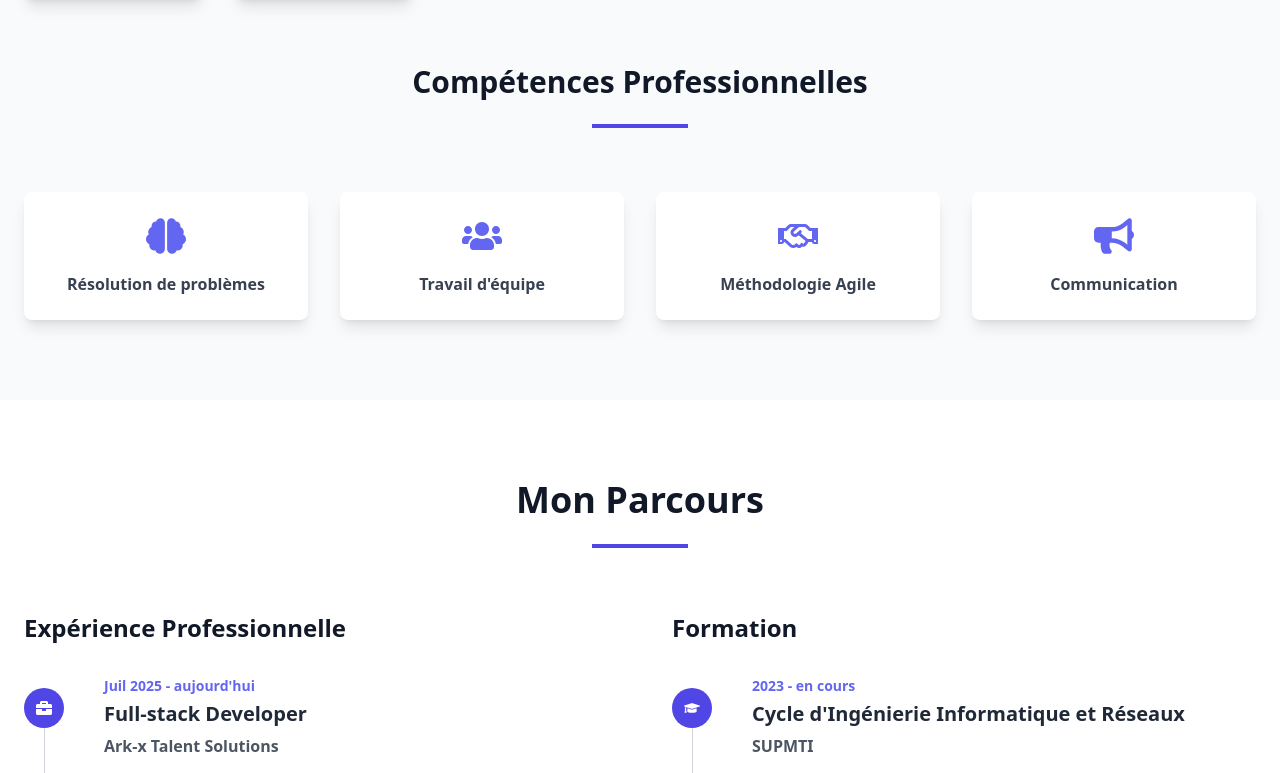
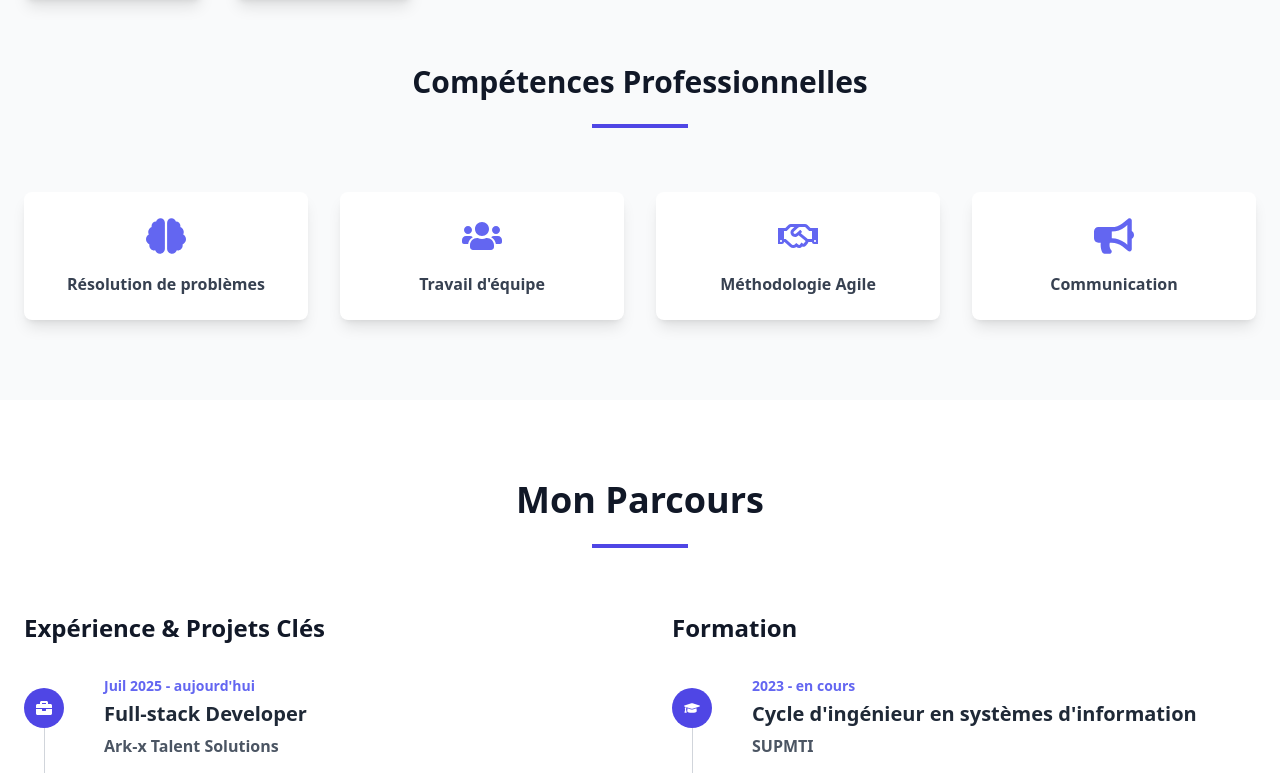
Before and after one commit to zakariaghrib/portfolio-zakariaGhrib, a React (Create React App) app: page / in a window 1280 px wide. Shown: the part 2027-2800 px from the top of the page. Built offline with nearby package versions, Linux system fonts and the light colour scheme.

Commit message:
Update Experience.js

```diff
--- a/src/components/Experience.js
+++ b/src/components/Experience.js
@@ -1,5 +1,5 @@
 import React from 'react';
-import { FaBriefcase, FaGraduationCap } from 'react-icons/fa';
+import { FaBriefcase, FaGraduationCap, FaCode } from 'react-icons/fa';
 
 const experiences = [
   {
@@ -8,9 +8,21 @@ const experiences = [
     title: "Full-stack Developer",
     company: "Ark-x Talent Solutions",
     description: [
-      "Développement et maintenance d'applications web en React.js et Node.js.",
-      "Gestion du cycle de vie complet du développement.",
-      "Collaboration en équipe pour optimiser la performance."
+      "Géré le cycle de vie complet du développement, de la conception à la mise en production.",
+      "Collaboré en équipe pour résoudre des problèmes techniques et optimiser la performance des applications.",
+      "Technologies: React.js, Node.js, Express.js, MongoDB, Docker, Git, Jest, Swagger"
+    ]
+  },
+  {
+    icon: <FaCode />,
+    date: "Sept 2025",
+    title: "Système de Gestion Scolaire | Projet Full-Stack MERN",
+    company: "Projet Académique (SUPMTI)",
+    description: [
+        "Développement d'une application web complète pour la gestion des notes, étudiants, et classes.",
+        "Implémentation d'un système d'authentification sécurisé avec gestion des rôles (Admin, Enseignant, Étudiant).",
+        "Création d'un système complet de gestion des notes, de la saisie à la génération de bulletins en PDF.",
+        "Technologies: React.js, Node.js, Express, MongoDB, Material-UI, Framer Motion, JWT."
     ]
   }
 ];
@@ -19,9 +31,9 @@ const education = [
     {
       icon: <FaGraduationCap />,
       date: "2023 - en cours",
-      title: "Cycle d'Ingénierie Informatique et Réseaux",
+      title: "Cycle d'ingénieur en systèmes d'information",
       company: "SUPMTI",
-      description: ["Option Génie Informatique."]
+      description: []
     },
     {
         icon: <FaGraduationCap />,
@@ -29,8 +41,8 @@ const education = [
         title: "Technicien Spécialisé en Développement Informatique",
         company: "ESIAM",
         description: []
-      }
-  ];
+    }
+];
 
 const ExperienceItem = ({ item }) => (
     <div className="relative mb-8 pl-16">
@@ -42,7 +54,7 @@ const ExperienceItem = ({ item }) => (
             <p className="mb-1 text-sm font-semibold text-indigo-500">{item.date}</p>
             <h4 className="mb-1.5 text-xl font-bold text-gray-800 dark:text-white">{item.title}</h4>
             <h5 className="mb-3 font-semibold text-gray-600 dark:text-gray-400">{item.company}</h5>
-            <ul className="list-disc list-inside space-y-1 text-gray-700 dark:text-gray-300">
+            <ul className="list-disc list-inside space-y-2 text-gray-700 dark:text-gray-300">
                 {item.description.map((desc, index) => <li key={index}>{desc}</li>)}
             </ul>
         </div>
@@ -59,7 +71,7 @@ const Experience = () => {
         </div>
         <div className="grid grid-cols-1 md:grid-cols-2 gap-16">
             <div>
-                <h3 className="text-2xl font-bold mb-8 text-center md:text-left text-gray-900 dark:text-white">Expérience Professionnelle</h3>
+                <h3 className="text-2xl font-bold mb-8 text-center md:text-left text-gray-900 dark:text-white">Expérience & Projets Clés</h3>
                 {experiences.map((item, index) => <ExperienceItem key={index} item={item} />)}
             </div>
             <div>
```
